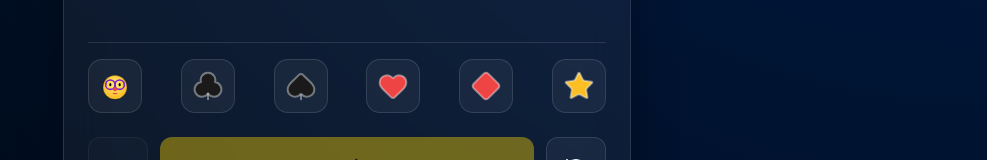
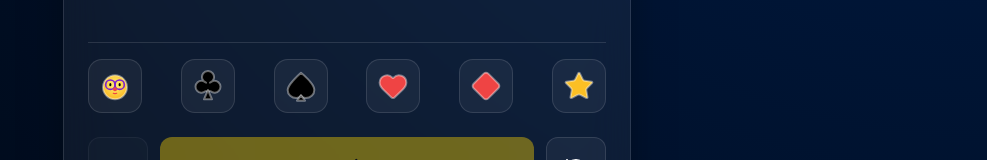
Before and after one commit to ivandodo/skocko-game, a React (Vite) app: page / in a window 1280 px wide. Shown: the part 601-761 px from the top of the page, without its empty margins (293-1280 px from the left). Built offline with nearby package versions, Linux system fonts and the light colour scheme.

Commit message:
Fix:  refined icons

```diff
--- a/src/App.jsx
+++ b/src/App.jsx
@@ -15,8 +15,8 @@ import {
 // eslint-disable-next-line no-unused-vars
 import { motion, AnimatePresence } from 'framer-motion';
 
-const SkockoIcon = ({ className, glow }) => (
-  <svg viewBox="0 0 24 24" className={className} style={{ overflow: 'visible' }}>
+const SkockoIcon = (props) => (
+  <svg viewBox="0 0 24 24" className={props.className} style={{ overflow: 'visible', ...props.style }}>
     <defs>
       <radialGradient id="skockoHead" cx="50%" cy="40%" r="50%">
         <stop offset="0%" stopColor="#fff176" />
@@ -24,7 +24,12 @@ const SkockoIcon = ({ className, glow }) => (
       </radialGradient>
     </defs>
     {/* Head */}
-    <circle cx="12" cy="13" r="9" fill="url(#skockoHead)" stroke="#000" strokeWidth="0.2" />
+    <circle
+      cx="12" cy="13" r="9"
+      fill="url(#skockoHead)"
+      stroke={props.color || "rgba(255,255,255,0.4)"}
+      strokeWidth={props.strokeWidth || 1.5}
+    />
     {/* Glasses */}
     <circle cx="8.5" cy="11" r="3.5" stroke="#7e22ce" strokeWidth="1.2" fill="none" />
     <circle cx="15.5" cy="11" r="3.5" stroke="#7e22ce" strokeWidth="1.2" fill="none" />
@@ -39,10 +44,56 @@ const SkockoIcon = ({ className, glow }) => (
   </svg>
 );
 
+const RefinedSpadeIcon = (props) => (
+  <svg
+    viewBox="0 0 24 24"
+    {...props}
+    style={{ overflow: 'visible', ...props.style }}
+  >
+    <path
+      d="M12 2C12 2 2 11 2 15C2 18.5 5 21 8.5 21C11 21 12 19 12 19C12 19 13 21 15.5 21C19 21 22 18.5 22 15C22 10 12 2 12 2Z"
+      fill={props.fill}
+      stroke={props.color || "rgba(255,255,255,0.4)"}
+      strokeWidth={props.strokeWidth || 1.5}
+      strokeLinejoin="round"
+    />
+    <path
+      d="M12 19L9 23H15L12 19Z"
+      fill={props.fill}
+      stroke={props.color || "rgba(255,255,255,0.4)"}
+      strokeWidth={props.strokeWidth || 1.5}
+      strokeLinejoin="round"
+    />
+  </svg>
+);
+
+const RefinedClubIcon = (props) => (
+  <svg
+    viewBox="0 0 24 24"
+    {...props}
+    style={{ overflow: 'visible', ...props.style }}
+  >
+    <path
+      d="M10.5 9.5 A 4.5 4.5 0 1 1 13.5 9.5 A 4.5 4.5 0 1 1 14 16 L 10 16 A 4.5 4.5 0 1 1 10.5 9.5 Z"
+      fill={props.fill}
+      stroke={props.color || "rgba(255,255,255,0.4)"}
+      strokeWidth={props.strokeWidth || 1.5}
+      strokeLinejoin="round"
+    />
+    <path
+      d="M12 15L9 22H15L12 15Z"
+      fill={props.fill}
+      stroke={props.color || "rgba(255,255,255,0.4)"}
+      strokeWidth={props.strokeWidth || 1.5}
+      strokeLinejoin="round"
+    />
+  </svg>
+);
+
 const SYMBOLS = [
   { id: 'skocko', icon: SkockoIcon, color: '#ffd700', label: 'Skočko' },
-  { id: 'club', icon: Club, color: '#1a1a1a', label: 'Tref' },
-  { id: 'spade', icon: Spade, color: '#1a1a1a', label: 'Pik' },
+  { id: 'club', icon: RefinedClubIcon, color: '#000000', label: 'Tref' },
+  { id: 'spade', icon: RefinedSpadeIcon, color: '#000000', label: 'Pik' },
   { id: 'heart', icon: Heart, color: '#ef4444', label: 'Herc' },
   { id: 'diamond', icon: Diamond, color: '#ef4444', label: 'Karo' },
   { id: 'star', icon: Star, color: '#fbbf24', label: 'Zvezda' },
@@ -131,9 +182,9 @@ const App = () => {
     return (
       <Icon
         className={`symbol-icon ${className}`}
-        color={isSkocko ? undefined : "rgba(255,255,255,0.4)"}
+        color="rgba(255,255,255,0.4)"
         fill={isSkocko ? undefined : symbol.color}
-        strokeWidth={isSkocko ? undefined : 1.5}
+        strokeWidth={1.5}
         glow={glow}
         style={{
           ...style,
--- a/src/index.css
+++ b/src/index.css
@@ -175,15 +175,15 @@ body {
 }
 
 .symbol-icon {
-  width: 60%;
-  height: 60%;
+  width: 75%;
+  height: 75%;
   max-width: 32px;
   max-height: 32px;
 }
 
 .symbol-btn .symbol-icon {
-  width: 65%;
-  height: 65%;
+  width: 80%;
+  height: 80%;
 }
 
 .dot.red {
@@ -394,11 +394,10 @@ button.btn-submit.result.lost {
     grid-template-rows: repeat(2, 1fr);
   }
 
-  .slot,
-  .dot {
-    width: 34px;
-    height: 34px;
-    border-radius: 6px;
+  .slot {
+    width: 42px;
+    height: 42px;
+    border-radius: 8px;
   }
 
   .dot {
@@ -408,9 +407,9 @@ button.btn-submit.result.lost {
   }
 
   .symbol-btn {
-    width: 42px;
-    height: 42px;
-    border-radius: 8px;
+    width: 50px;
+    height: 50px;
+    border-radius: 10px;
   }
 
   .selector {
@@ -438,8 +437,8 @@ button.btn-submit.result.lost {
 
 @media (max-width: 360px) {
   .slot {
-    width: 30px;
-    height: 30px;
+    width: 36px;
+    height: 36px;
   }
 
   .dot {
@@ -448,8 +447,8 @@ button.btn-submit.result.lost {
   }
 
   .symbol-btn {
-    width: 36px;
-    height: 36px;
+    width: 42px;
+    height: 42px;
   }
 
   .header h1 {
```
Also changed, not shown: 1 other file (tests, documents, lock files or other folders).
